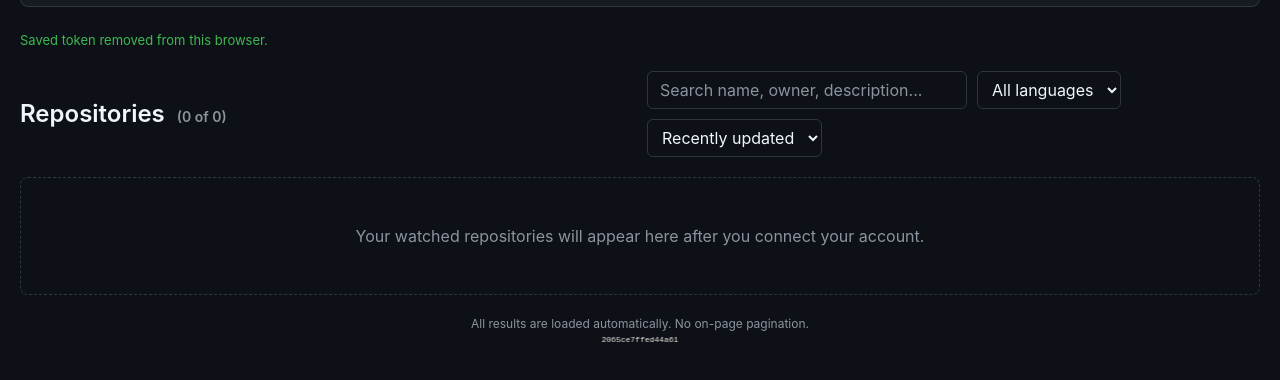
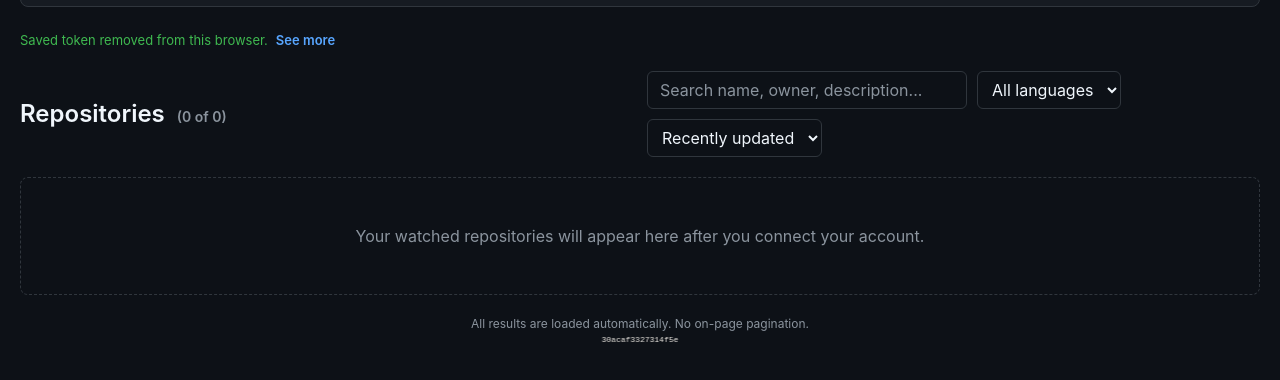
Before and after one commit to git2358/2358, a plain HTML site: page watching.html in a window 1280 px wide. Both pictures are taken after a click on the button "Disconnect". Shown: the part 444-824 px from the top of the page. Drawn offline with Linux system fonts and the light colour scheme.

Commit message:
Add GitHub Watching link to status

```diff
--- a/watching.html
+++ b/watching.html
@@ -94,6 +94,8 @@ document.write('<link rel="stylesheet" href="style.css?v=' + v + '">');
 .manage-token{min-height:34px;padding:0 12px;border:1px solid #30363d;border-radius:6px;background:#21262d;color:#c9d1d9;font-size:12px;cursor:pointer}
 .manage-token:hover{border-color:#8b949e;color:#f0f6fc}
 .status{min-height:22px;margin:0 0 18px;color:#8b949e;font-size:13px}
+.status-link{display:inline-block;margin-left:8px;color:#58a6ff;font-weight:600;text-decoration:none}
+.status-link:hover{text-decoration:underline;color:#79c0ff}
 .status.error{color:#f85149}
 .status.success{color:#3fb950}
 .watching-controls{display:flex;flex-wrap:wrap;gap:10px;align-items:center}
@@ -206,7 +208,12 @@ let loading = false;
 document.querySelector(".version").textContent = v;
 
 function setStatus(message, type) {
-  statusElement.textContent = message;
+  statusElement.replaceChildren(document.createTextNode(message));
+  const link = element("a", "status-link", "See more");
+  link.href = "https://github.com/watching";
+  link.target = "_blank";
+  link.rel = "noopener noreferrer";
+  statusElement.appendChild(link);
   statusElement.className = "status" + (type ? " " + type : "");
 }
 
```
